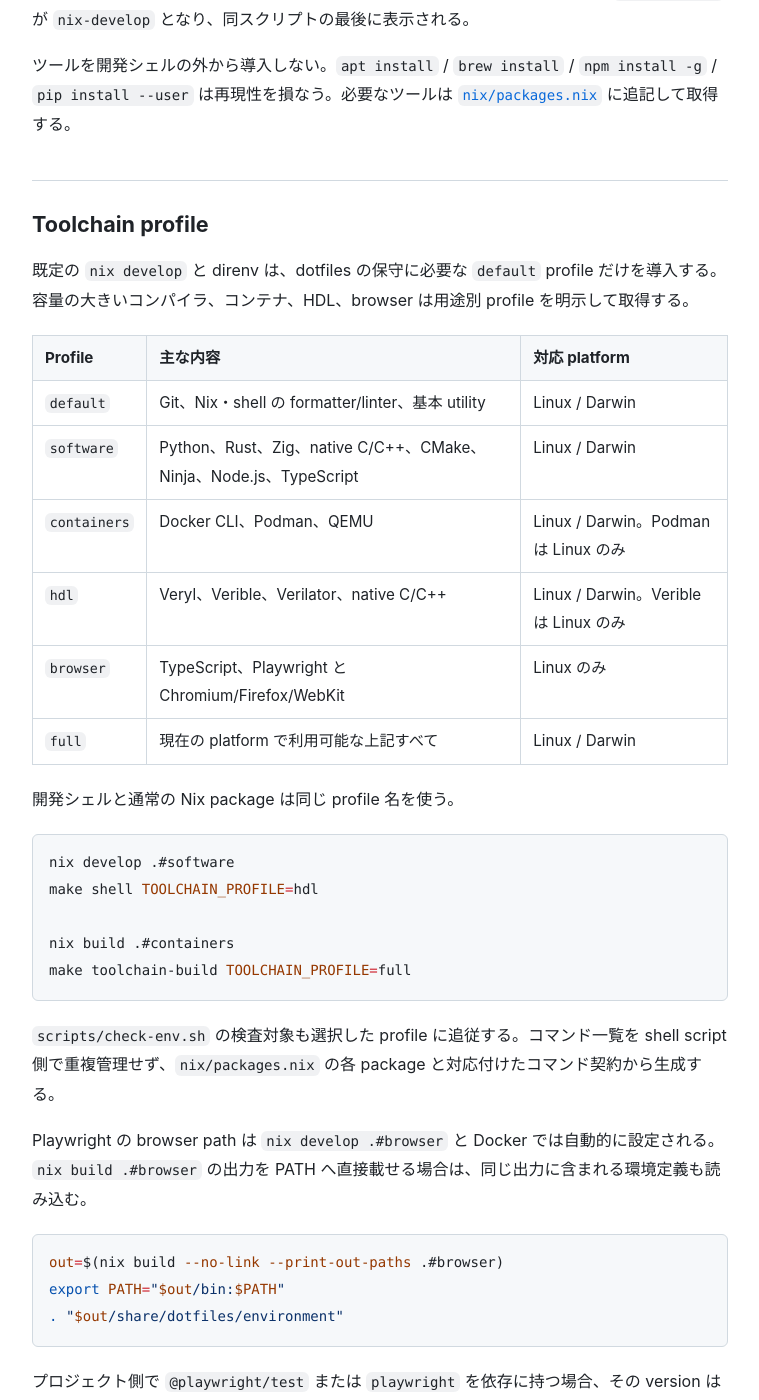
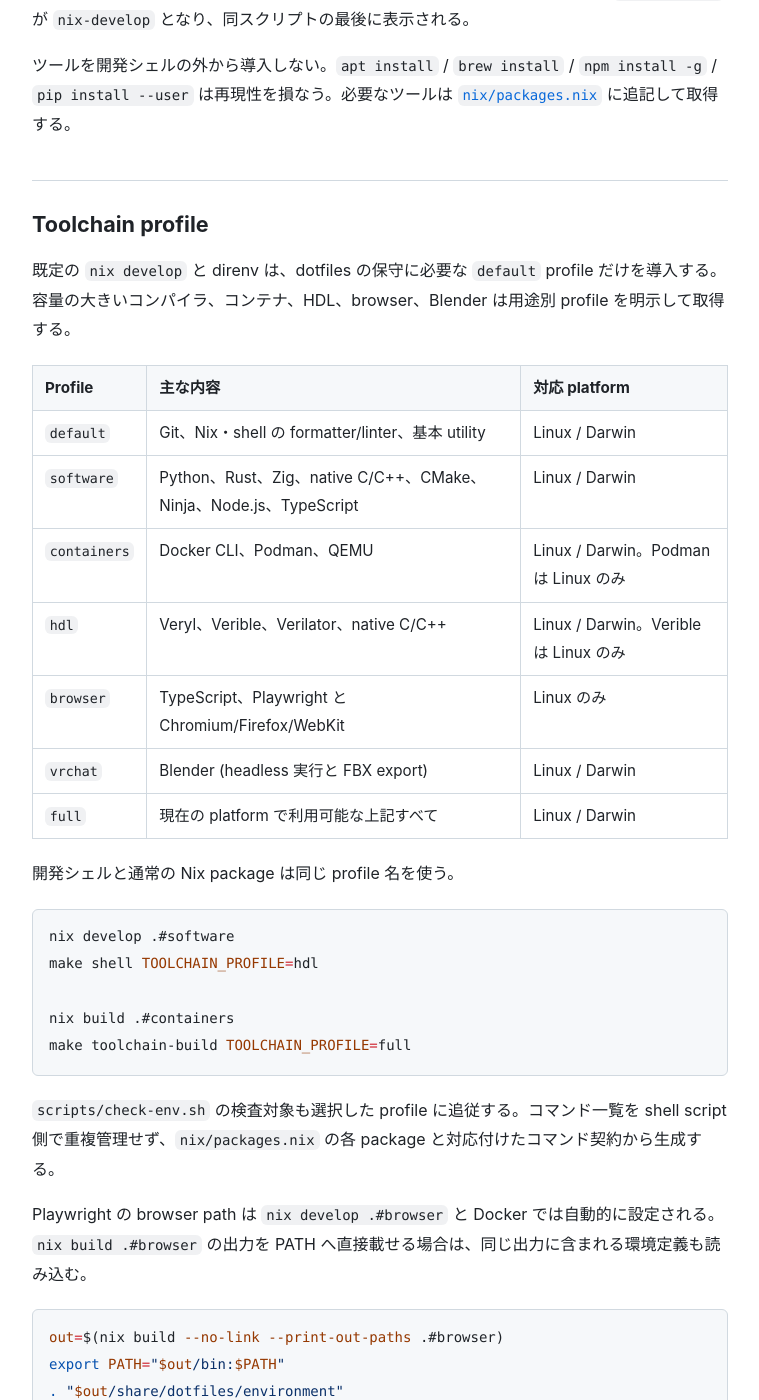
Before and after one commit to sabas0ba/dotfiles, a Jekyll site: the page built from docs/usage.md, in a window 1280 px wide and 1400 px high, scrolled down 537 px. Shown: the whole window, without its empty margins (260-1019 px from the left). Built offline with Jekyll 4.4.1, drawn with Linux system fonts in a browser that asks for light colours; our own code applies the rules of GitHub Pages for plain Markdown files; some of the changed text lies outside the part shown.

Commit message:
feat(nix): vrchat profile に Blender を追加する
Blender を headless で使う 3D モデル制作向けの profile を追加する。closure が
大きい (約 3.7 GiB) ため cg group として vrchat と full にだけ含める。

Co-Authored-By: Claude Fable 5.1 <noreply@anthropic.com>
Claude-Session: https://claude.ai/code/session_0117eZjpfcpebSadMhYgCsfy

````diff
--- a/docs/usage.md
+++ b/docs/usage.md
@@ -18,7 +18,7 @@ make shell         # 開発シェルに入る (direnv 未使用時)
 
 ## Toolchain profile
 
-既定の `nix develop` と direnv は、dotfiles の保守に必要な `default` profile だけを導入する。容量の大きいコンパイラ、コンテナ、HDL、browser は用途別 profile を明示して取得する。
+既定の `nix develop` と direnv は、dotfiles の保守に必要な `default` profile だけを導入する。容量の大きいコンパイラ、コンテナ、HDL、browser、Blender は用途別 profile を明示して取得する。
 
 | Profile | 主な内容 | 対応 platform |
 | --- | --- | --- |
@@ -27,6 +27,7 @@ make shell         # 開発シェルに入る (direnv 未使用時)
 | `containers` | Docker CLI、Podman、QEMU | Linux / Darwin。Podman は Linux のみ |
 | `hdl` | Veryl、Verible、Verilator、native C/C++ | Linux / Darwin。Verible は Linux のみ |
 | `browser` | TypeScript、Playwright と Chromium/Firefox/WebKit | Linux のみ |
+| `vrchat` | Blender (headless 実行と FBX export) | Linux / Darwin |
 | `full` | 現在の platform で利用可能な上記すべて | Linux / Darwin |
 
 開発シェルと通常の Nix package は同じ profile 名を使う。
@@ -50,6 +51,8 @@ export PATH="$out/bin:$PATH"
 ```
 
 プロジェクト側で `@playwright/test` または `playwright` を依存に持つ場合、その version は `nix/packages.nix` が固定する `playwright-driver.browsers` と一致させる。version が異なる browser を実行時に download しない。
+
+`vrchat` は Blender を headless (`blender -b --python`) で使う前提であり、GUI の起動は host 側の display と GPU に依存する。利用例は `projects/vrchat-avatar/` を参照する。
 
 `containers` は CLI と仮想化 tool を提供するだけである。Docker daemon、Podman の user namespace、QEMU/KVM などの権限と system service はホスト側で構成する。
 
````
Also changed, not shown: 1 other file.
